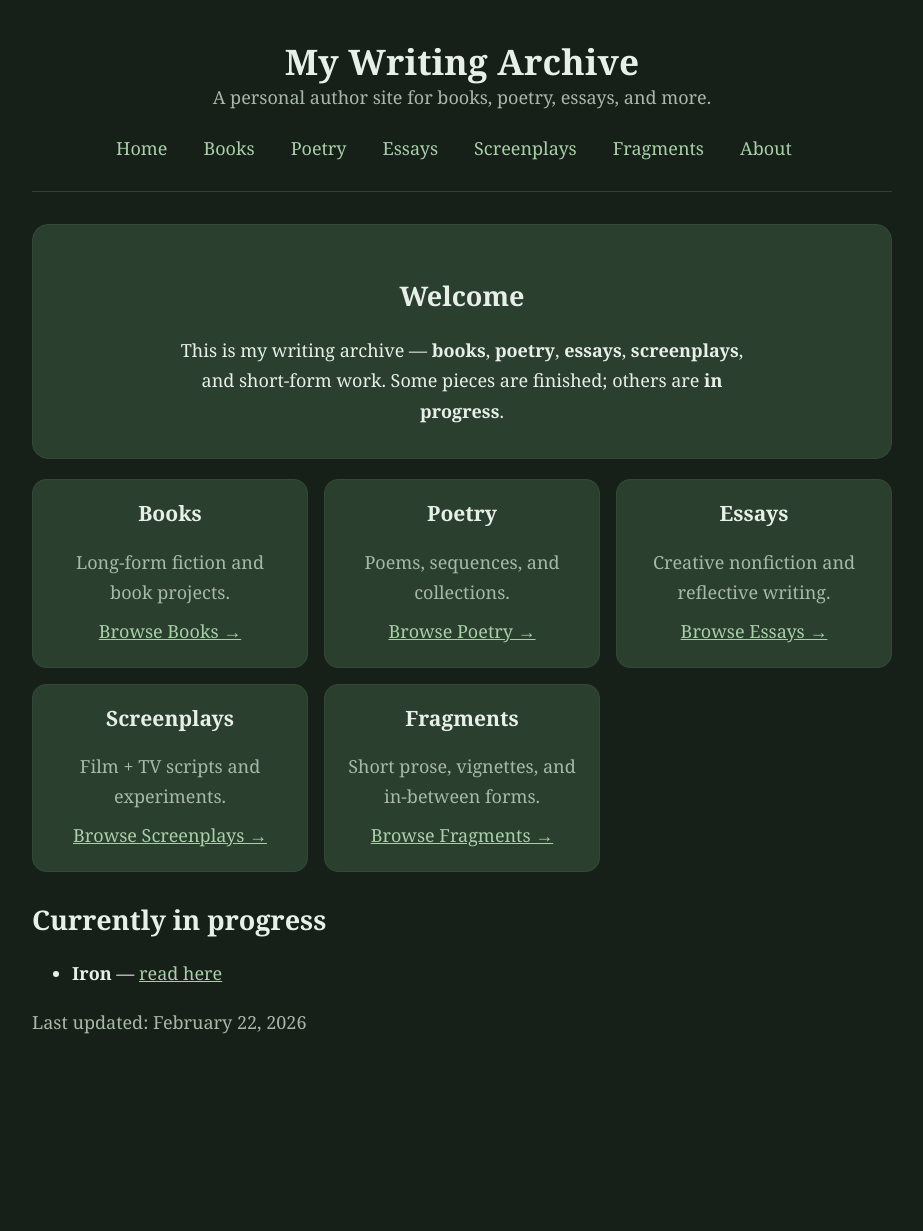
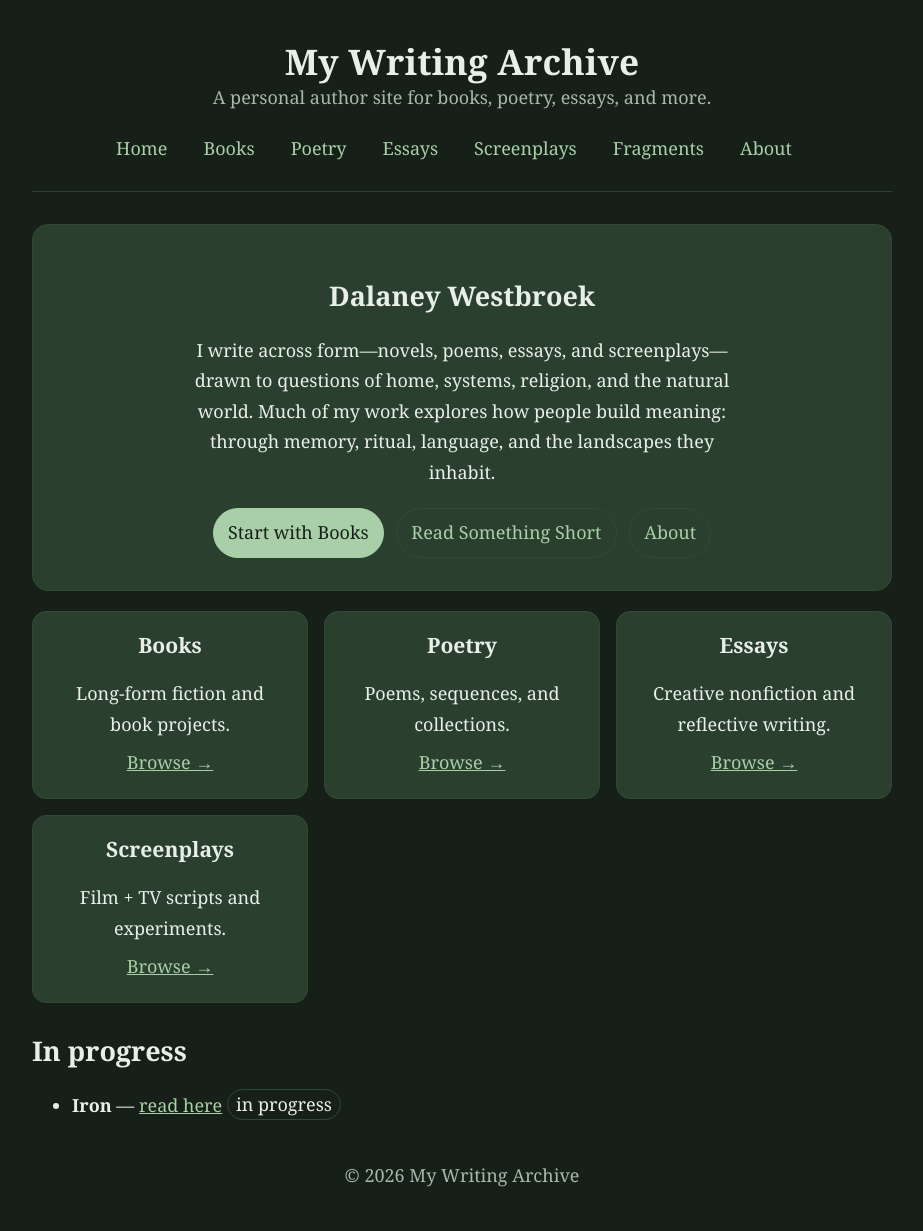
Before and after one commit to dwestbroek101/collections, a Jekyll site: the page built from index.html, in a window 1280 px wide. Shown: the whole page, without its empty margins (178-1101 px from the left). Built offline with Jekyll 4.4.1, drawn with Linux system fonts in a browser that asks for light colours; before the commit the page ends 1078 px from its top, so only the background shows below that.

Commit message:
Update index.html

```diff
--- a/index.html
+++ b/index.html
@@ -5,49 +5,49 @@ permalink: /
 ---
 
 <section class="hero">
-  <h1>Welcome</h1>
+  <h1>Dalaney Westbroek</h1>
   <p>
-    This is my writing archive — <strong>books</strong>, <strong>poetry</strong>,
-    <strong>essays</strong>, <strong>screenplays</strong>, and short-form work.
-    Some pieces are finished; others are <strong>in progress</strong>.
+    I write across form—novels, poems, essays, and screenplays—drawn to questions of home, systems, religion, and the natural world. Much of my work explores how people build meaning: through memory, ritual, language, and the landscapes they inhabit.
   </p>
+
+  <div class="cta-row">
+    <a class="button primary" href="{{ '/books' | relative_url }}">Start with Books</a>
+    <a class="button" href="{{ '/fragments' | relative_url }}">Read Something Short</a>
+    <a class="button" href="{{ '/about' | relative_url }}">About</a>
+  </div>
 </section>
 
 <section class="grid">
   <div class="card">
     <h3>Books</h3>
-    <p class="small">Long-form fiction and book projects.</p>
-    <p><a href="{{ '/books' | relative_url }}">Browse Books →</a></p>
+    <p>Long-form fiction and book projects.</p>
+    <p><a href="{{ '/books' | relative_url }}">Browse →</a></p>
   </div>
 
   <div class="card">
     <h3>Poetry</h3>
-    <p class="small">Poems, sequences, and collections.</p>
-    <p><a href="{{ '/poetry' | relative_url }}">Browse Poetry →</a></p>
+    <p>Poems, sequences, and collections.</p>
+    <p><a href="{{ '/poetry' | relative_url }}">Browse →</a></p>
   </div>
 
   <div class="card">
     <h3>Essays</h3>
-    <p class="small">Creative nonfiction and reflective writing.</p>
-    <p><a href="{{ '/essays' | relative_url }}">Browse Essays →</a></p>
+    <p>Creative nonfiction and reflective writing.</p>
+    <p><a href="{{ '/essays' | relative_url }}">Browse →</a></p>
   </div>
 
   <div class="card">
     <h3>Screenplays</h3>
-    <p class="small">Film + TV scripts and experiments.</p>
-    <p><a href="{{ '/screenplays' | relative_url }}">Browse Screenplays →</a></p>
-  </div>
-
-  <div class="card">
-    <h3>Fragments</h3>
-    <p class="small">Short prose, vignettes, and in-between forms.</p>
-    <p><a href="{{ '/fragments' | relative_url }}">Browse Fragments →</a></p>
+    <p>Film + TV scripts and experiments.</p>
+    <p><a href="{{ '/screenplays' | relative_url }}">Browse →</a></p>
   </div>
 </section>
 
-<h2>Currently in progress</h2>
+<h2>In progress</h2>
 <ul>
-  <li><strong>Iron</strong> — <a href="{{ '/iron' | relative_url }}">read here</a></li>
+  <li><strong>Iron</strong> — <a href="{{ '/iron' | relative_url }}">read here</a> <span class="badge">in progress</span></li>
 </ul>
 
-<p class="small">Last updated: {{ site.time | date: "%B %-d, %Y" }}</p>
+<footer>
+  <p class="small">© {{ site.time | date: "%Y" }} {{ site.title }}</p>
+</footer>
```
